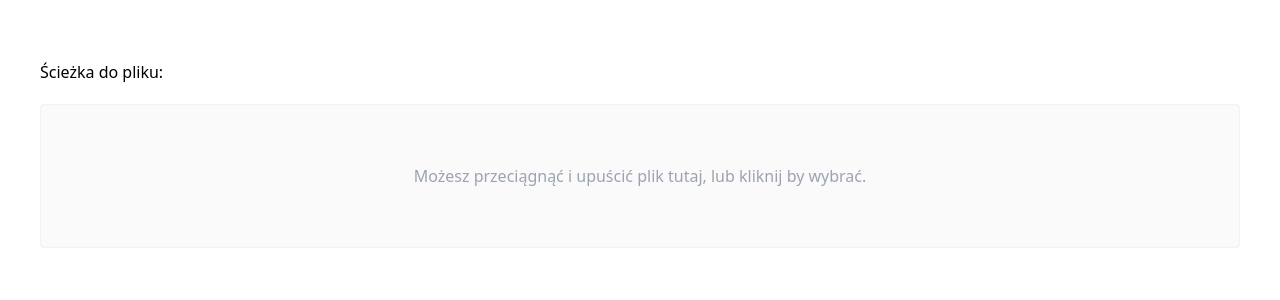
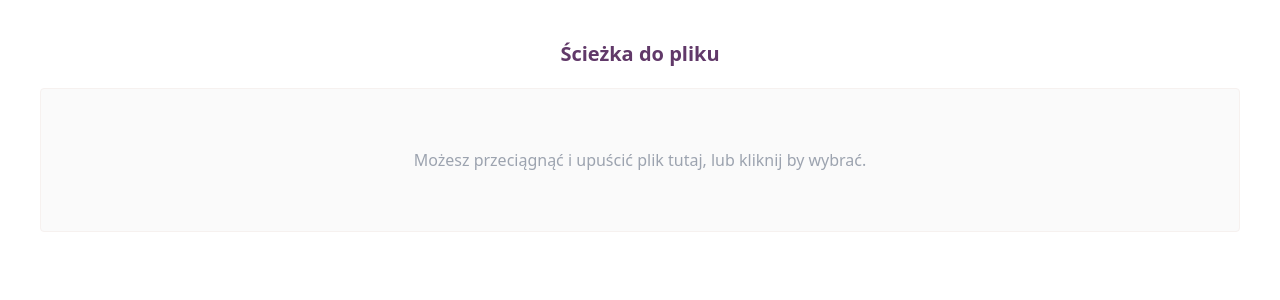
Before and after one commit to jakadam2/PCA-ClusteringApp, a React (Create React App) app in the folder front-end/: page / in a window 1280 px wide. Shown: the top 300 px of the page. Built offline with nearby package versions, Linux system fonts and the light colour scheme.

Commit message:
Added screen titles

```diff
--- a/front-end/public/main.js
+++ b/front-end/public/main.js
@@ -3,7 +3,7 @@ const { app, BrowserWindow } = require('electron')
 function createWindow() {
     const win = new BrowserWindow({
         width: 800,
-        height: 600,
+        height: 650,
         webPreferences: {
             nodeIntegration: true,
             enableRemoteModule: true
--- a/front-end/src/components/Chart.js
+++ b/front-end/src/components/Chart.js
@@ -3,7 +3,7 @@ import { inactiveButtonStyle } from "../common/styles";
 
 const Chart = (img) => {
   return (
-    <div className="relative max-w-[900px] w-full left-0 right-0 justify-center items-center mx-auto">
+    <div className="relative max-w-[850px] w-full left-0 right-0 justify-center items-center mx-auto">
       {/* <img src={img} alt={"chart"} className="relative w-[100%]" /> */}
       <img id="image" alt={"chart"} className="relative w-[100%]" />
       <div className="left-0 right-0 flex justify-center items-center">
--- /dev/null
+++ b/front-end/src/components/Title.js
@@ -0,0 +1,10 @@
+const Title = ({title}) => {
+
+    return (
+        <div>
+            <h1 className="text-main-dark text-xl font-semibold text-center mb-5">{title}</h1>
+        </div>
+    )
+}
+
+export default Title;
--- a/front-end/src/components/file_utils/FileExplorer.js
+++ b/front-end/src/components/file_utils/FileExplorer.js
@@ -2,6 +2,7 @@ import React, { useState } from "react";
 import { useNavigate } from "react-router-dom";
 import { useDropzone } from "react-dropzone";
 import { navigationButtonStyle } from "../../common/styles";
+import Title from "../Title";
 
 function getExtension(filename) {
   var parts = filename.split(".");
@@ -61,7 +62,7 @@ const FileExplorer = () => {
 
   return (
     <div className="relative min-h-72">
-      <p className="my-5">Ścieżka do pliku:</p>
+      <Title title="Ścieżka do pliku"/>
       <div
         {...getRootProps({ className: "dropzone" })}
         className="bg-zinc-50 h-36 px-10 py-5 border rounded border-main-100
--- a/front-end/src/pages/ClusterizationOptions.js
+++ b/front-end/src/pages/ClusterizationOptions.js
@@ -2,6 +2,7 @@ import React, { useState, useEffect } from "react";
 import NewPageButton from "../components/buttons/NewPageButton";
 import MenuButton from "../components/buttons/MenuButton";
 import { dataHeaderStyle, dropdownListStyle } from "../common/styles";
+import Title from "../components/Title";
 
 const ROWS = 10;
 
@@ -74,6 +75,7 @@ const ClusterizationOptions = () => {
 
   return (
     <div className="relative h-[450px]">
+      <Title title="Klastryzacja"/>
       <div className="relative h-96">
         <div className="max-h-80 overflow-scroll bg-main-50 thin-scrollbar w-auto mx-auto">
           <table className="divide-y divide-gray-200 w-full">
--- a/front-end/src/pages/ClusterizationVisualization.js
+++ b/front-end/src/pages/ClusterizationVisualization.js
@@ -2,6 +2,7 @@ import React, { useEffect, useState } from "react";
 import Chart from "../components/Chart";
 import MenuButton from "../components/buttons/MenuButton";
 import Statistics from "../components/clusterization/Statistics";
+import Title from "../components/Title";
 
 const ClusterizationVisualization = ({ algorithm, columns }) => {
   const imageUrl =
@@ -27,6 +28,7 @@ const ClusterizationVisualization = ({ algorithm, columns }) => {
 
   return (
     <div className="relative h-[450px] ">
+      <Title title="Wizualizacja"/>
       <Chart src={img} />
       <Statistics />
       <div className="left-0 right-0 flex justify-center items-center mt-10">
--- a/front-end/src/pages/MainMenu.js
+++ b/front-end/src/pages/MainMenu.js
@@ -2,12 +2,15 @@ import React from "react";
 import { useNavigate } from "react-router-dom";
 import { defaultButtonStyle } from "../common/styles";
 import DataPreview from "../components/data_preview/DataPreview";
+import Title from "../components/Title";
 
 const MainMenu = () => {
   const navigate = useNavigate();
 
   return (
     <div>
+      <Title title="Menu"/>
+      <DataPreview />
       <div className="left-0 right-0 flex justify-center items-center">
         <div className="relative h-[100px] w-[400px]">
           <div className="left-0 right-0 flex justify-center items-center">
@@ -28,7 +31,6 @@ const MainMenu = () => {
           </div>
         </div>
       </div>
-      <DataPreview />
     </div>
   );
 };
--- a/front-end/src/pages/MainPCAComponentsVisualization.js
+++ b/front-end/src/pages/MainPCAComponentsVisualization.js
@@ -2,6 +2,7 @@ import React, { useEffect, useState } from "react";
 import MenuButton from "../components/buttons/MenuButton";
 import Chart from "../components/Chart";
 import { defaultButtonStyle } from "../common/styles";
+import Title from "../components/Title";
 
 const MainPCAComponentsVisualization = () => {
   const imageUrl = "http://localhost:8000/api/pca/graph";
@@ -39,7 +40,10 @@ const MainPCAComponentsVisualization = () => {
   }, []);
 
   return (
-    <div className="relative h-[650px]">
+    <div className="relative h-[800px]">
+      <div className="-mb-5">
+        <Title title="PCA"/>
+      </div>
       <Chart img={img} />
       <div className="left-0 right-0 flex justify-center items-center">
         <button
```
